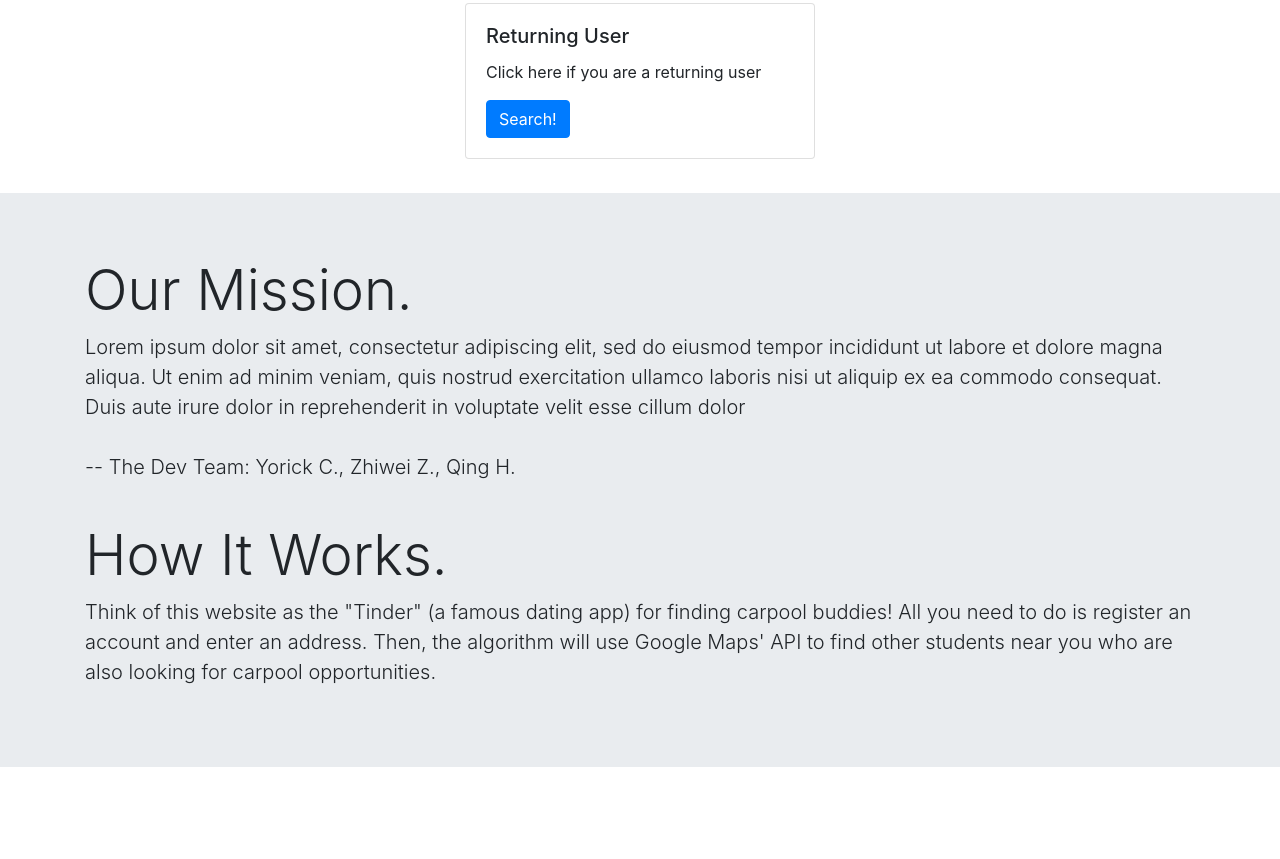
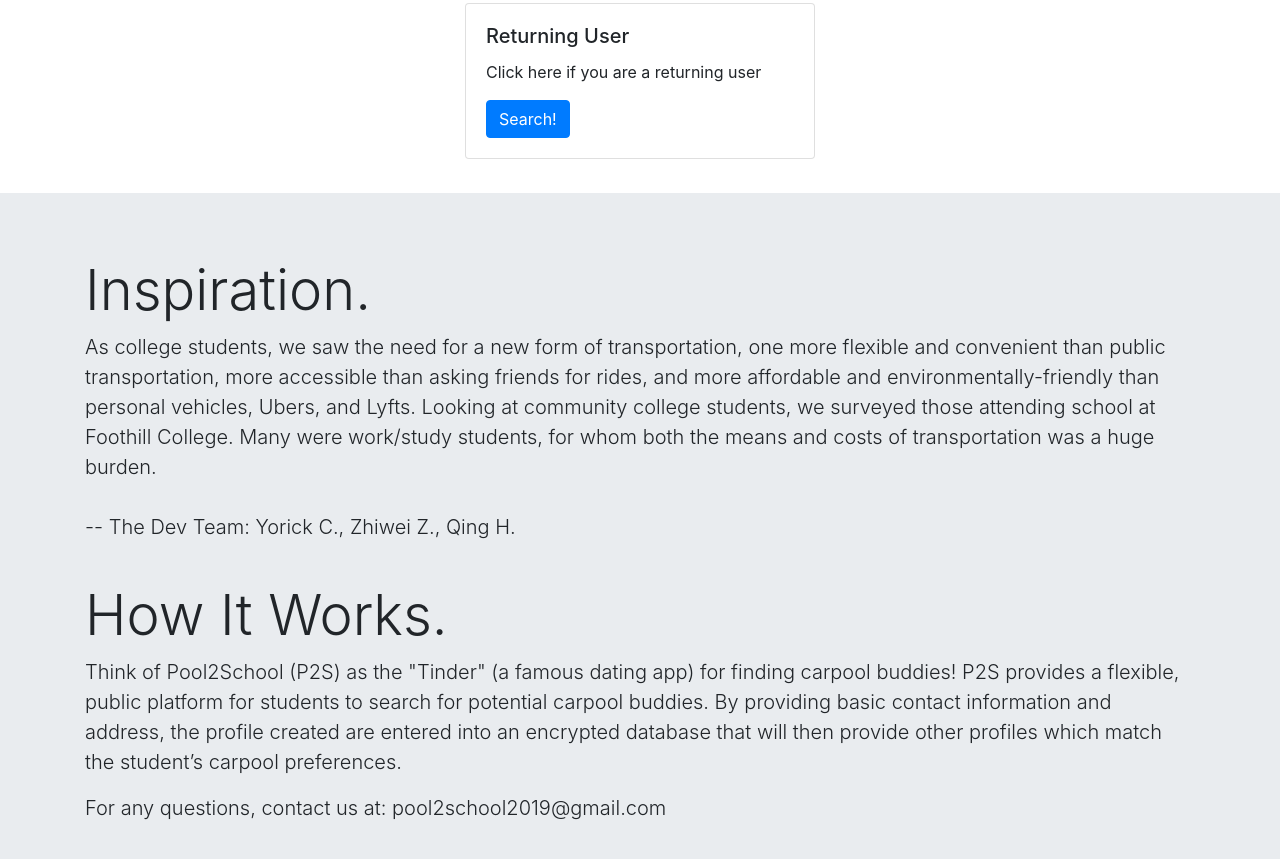
Before and after one commit to SuperYorio/Pool2School, a plain HTML site: page index.html in a window 1280 px wide. Shown: the part 443-1302 px from the top of the page. Before the commit the page ends 1210 px from the top, so only its background shows below. Drawn offline with nearby package versions, Linux system fonts and the light colour scheme.

Commit message:
Update index.html

```diff
--- a/index.html
+++ b/index.html
@@ -53,21 +53,27 @@
 <br/>
 <div class="jumbotron jumbotron-fluid">
     <div class="container">
-        <h1 class="display-4">Our Mission.</h1>
-        <p class="lead">Lorem ipsum dolor sit amet, consectetur adipiscing elit,
-            sed do eiusmod tempor incididunt ut labore et dolore magna aliqua.
-            Ut enim ad minim veniam, quis nostrud exercitation ullamco laboris
-            nisi ut aliquip ex ea commodo consequat. Duis aute irure dolor in
-            reprehenderit in voluptate velit esse cillum dolor<br/><br/>
+        <h1 class="display-4">Inspiration.</h1>
+        <p class="lead">As college students, we saw the need for a new form of transportation,
+            one more flexible and convenient than public transportation, more accessible than
+            asking friends for rides, and more affordable and environmentally-friendly than
+            personal vehicles, Ubers, and Lyfts.
+
+            Looking at community college students, we surveyed those attending school at Foothill
+            College. Many were work/study students, for whom both the means and costs of transportation
+            was a huge burden.
+            <br/><br/>
             -- The Dev Team: Yorick C., Zhiwei Z., Qing H.
         </p>
         <br/>
         <h2 class="display-4">How It Works.</h2>
-        <p class="lead">Think of this website as the "Tinder" (a famous dating app)
-        for finding carpool buddies! All you need to do is register an account
-        and enter an address. Then, the algorithm will use Google Maps' API to
-        find other students near you who are also looking for carpool
-        opportunities.</p>
+        <p class="lead">Think of Pool2School (P2S) as the "Tinder" (a famous dating app)
+        for finding carpool buddies! P2S provides a flexible, public platform for
+            students to search for potential carpool buddies. By providing basic
+            contact information and address, the profile created are entered
+            into an encrypted database that will then provide other profiles
+            which match the student’s carpool preferences.</p>
+        <p class="lead">For any questions, contact us at: pool2school2019@gmail.com</p>
     </div>
 </div>
 
```
